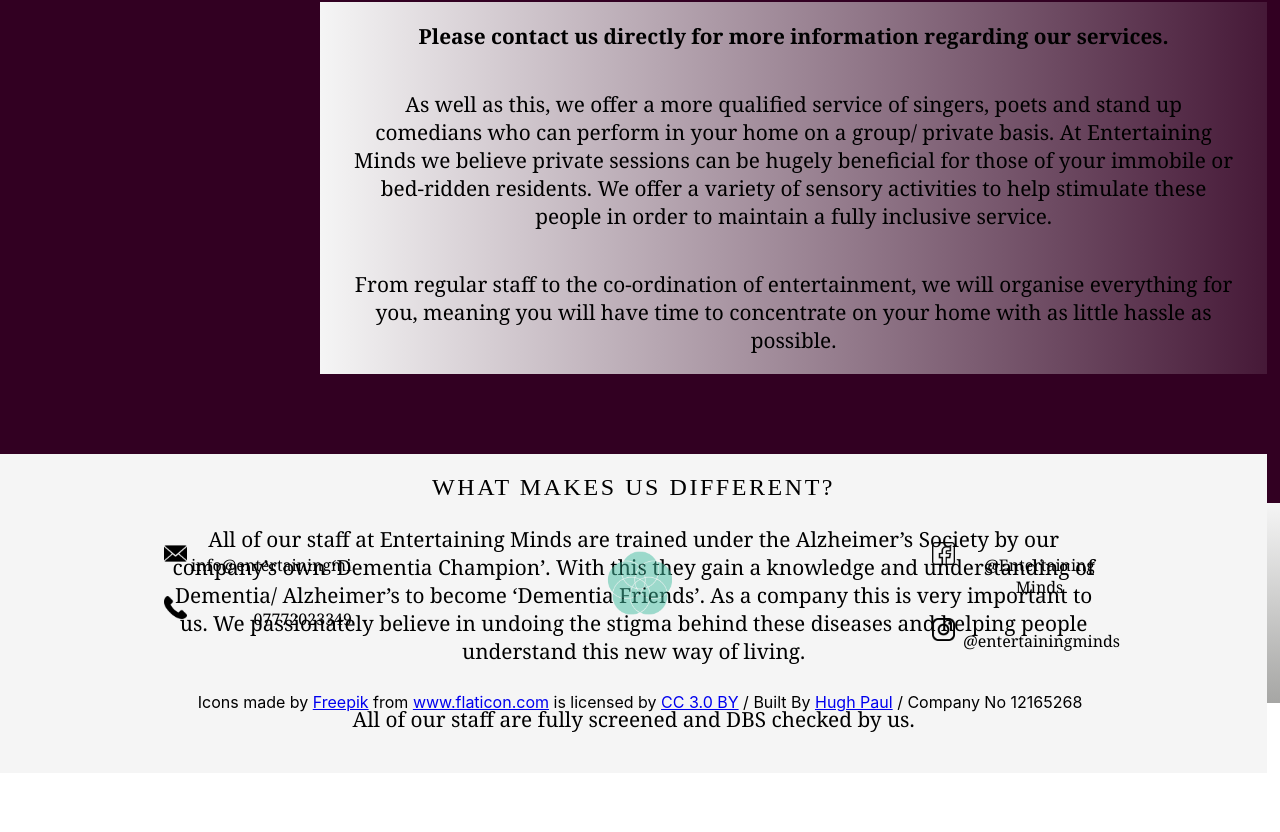
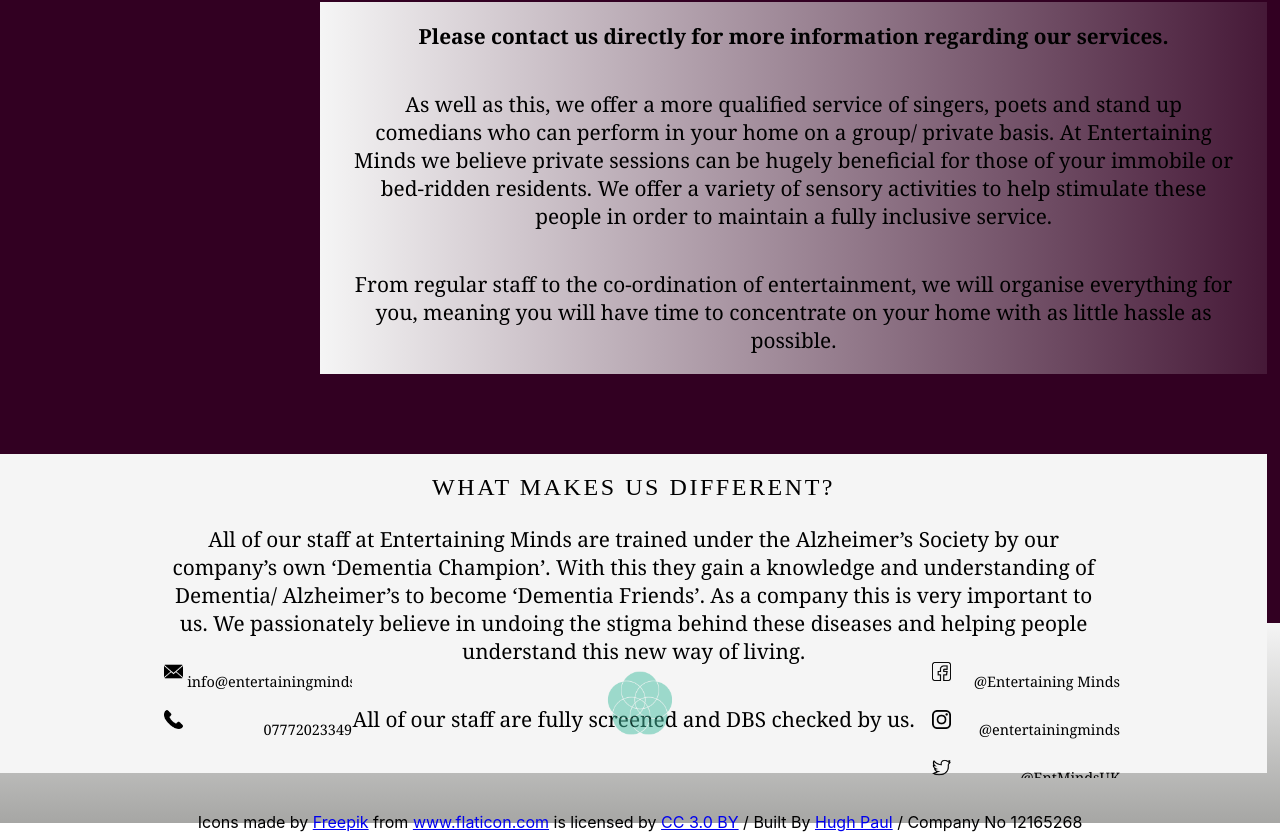
Before and after one commit to hughp23/Entertaining-Minds, a React (Create React App) app: page /workwithus in a window 1280 px wide. Shown: the part 897-1729 px from the top of the page. Before the commit the page ends 1670 px from the top, so only its background shows below. Built offline with nearby package versions, Linux system fonts and the light colour scheme; the HTML template or start-up script is replaced by a standard one.

Commit message:
resizing for smaller laptop screens

```diff
--- a/src/components/Footer.jsx
+++ b/src/components/Footer.jsx
@@ -1,6 +1,7 @@
 import React from "react";
 import "../styling/_footer.scss";
 import "../styling/_media-queries.scss";
+import * as Scroll from "react-scroll";
 const entertainingMindsLogo = require("../assets/entertainingMindsLogo.png");
 const facebookLogo = require("../assets/facebook.png");
 const instaLogo = require("../assets/instagram.png");
@@ -28,7 +29,11 @@ const Footer = () => {
             </li>
           </ul>
         </div>
-        <div className="footer-logo-container">
+        <div
+          onClick={scrollToTop}
+          title="Scroll To Top"
+          className="footer-logo-container pointer"
+        >
           <img src={entertainingMindsLogo} alt="small-logo" />
         </div>
         <div className="social-media-links-footer-container">
@@ -86,11 +91,16 @@ const Footer = () => {
           / Built By{" "}
           <a href="https://www.linkedin.com/in/hugh-paul-6762a7173/">
             Hugh Paul
-          </a> / Company No 12165268
+          </a>{" "}
+          / Company No 12165268
         </div>
       </div>
     </div>
   );
 };
 
+const scrollToTop = () => {
+  Scroll.animateScroll.scrollToTop();
+};
+
 export default Footer;
--- a/src/styling/_homepage.scss
+++ b/src/styling/_homepage.scss
@@ -7,8 +7,8 @@
   height: 0vh;
   width: 25vw;
   padding-top: 2.5vh;
-  position: absolute;
-  left: 70vw;
+  // position: fixed;
+  // left: 70vw;
 
   ul {
     list-style-type: none;
@@ -164,7 +164,7 @@
     margin: 0;
     font-family: $title-text-font;
     letter-spacing: 0.5vw;
-    font-size: 2.5em;
+    font-size: 3.5em;
     padding-top: 3vh;
     // margin-bottom: 2.5vh;
     color: $primary-text-colour;
--- a/src/styling/_media-queries.scss
+++ b/src/styling/_media-queries.scss
@@ -1,13 +1,58 @@
 @import "./branding";
 
-//Media Queries
+//Media Queries: 1400px
+@media screen and (max-width: 1400px) {
+  // About section
+  .about-container {
+    height: 125vh !important;
+  }
+
+  .footer-email-container {
+    ul {
+      li {
+        img {
+          width: 10% !important;
+        }
+
+        p {
+          font-size: 0.9em;
+        }
+      }
+    }
+  }
+
+  .social-media-links-footer-container {
+    ul {
+      // margin-left: 15vw !important;
+      // margin-right: 15vw !important;
+
+      li {
+        a {
+          img {
+            width: 10% !important;
+          }
+
+          p {
+            font-size: 0.9em;
+          }
+        }
+      }
+    }
+  }
+
+  .work-with-us-page-container {
+    height: 190vh !important;
+  }
+}
+
+//Media Queries: 420px
 @media screen and (max-width: 420px) {
   //Social media links at top of page
-  .top-social-medias {
-    width: 50vw;
-    position: relative;
-    left: 45vw;
-  }
+  // .top-social-medias {
+  //   width: 50vw;
+  //   position: absolute;
+  //   left: 45vw;
+  // }
 
   // Nav Bar
   .nav-bar {
```
Also changed, not shown: 1 other file (tests, documents, lock files or other folders).
